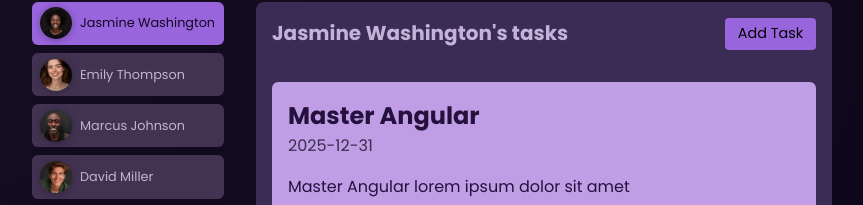
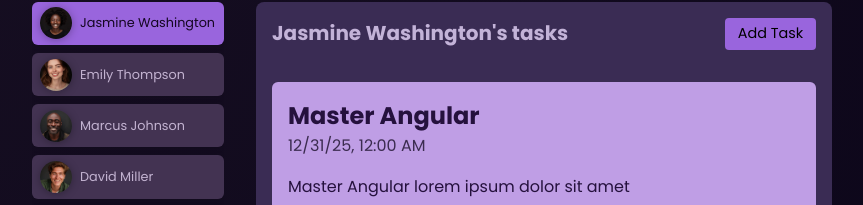
Before and after one commit to danielPaulinoMesquita/udemy-angular-course, an Angular app: page / in a window 1280 px wide. Both pictures are taken after a click on the button "Jasmine Washington". Shown: the part 270-475 px from the top of the page, without its empty margins (208-1071 px from the left). Built offline with nearby package versions, Linux system fonts and the light colour scheme.

Commit message:
35- Transform Template Data with PIPES

```diff
--- a/src/app/tasks/task/task.component.html
+++ b/src/app/tasks/task/task.component.html
@@ -1,7 +1,7 @@
 <app-card>
   <article>
     <h2>{{task.title}}</h2>
-    <time>{{task.dueDate}}</time>
+    <time>{{task.dueDate | date: 'short'}}</time>
     <p>{{task.summary}}</p>
     <p class="actions">
       <button (click)="onCompleteTask()">Complete</button>
--- a/src/app/tasks/task/task.component.ts
+++ b/src/app/tasks/task/task.component.ts
@@ -1,12 +1,14 @@
 import {Component, EventEmitter, Input, Output} from '@angular/core';
 import { type Task } from './task.model'
 import {CardComponent} from "../../shared/card/card.component";
+import {DatePipe} from "@angular/common";
 
 @Component({
   selector: 'app-task',
   standalone: true,
   imports: [
-    CardComponent
+    CardComponent,
+    DatePipe
   ],
   templateUrl: './task.component.html',
   styleUrl: './task.component.css'
```
Also changed, not shown: 1 other file (tests, documents, lock files or other folders).
